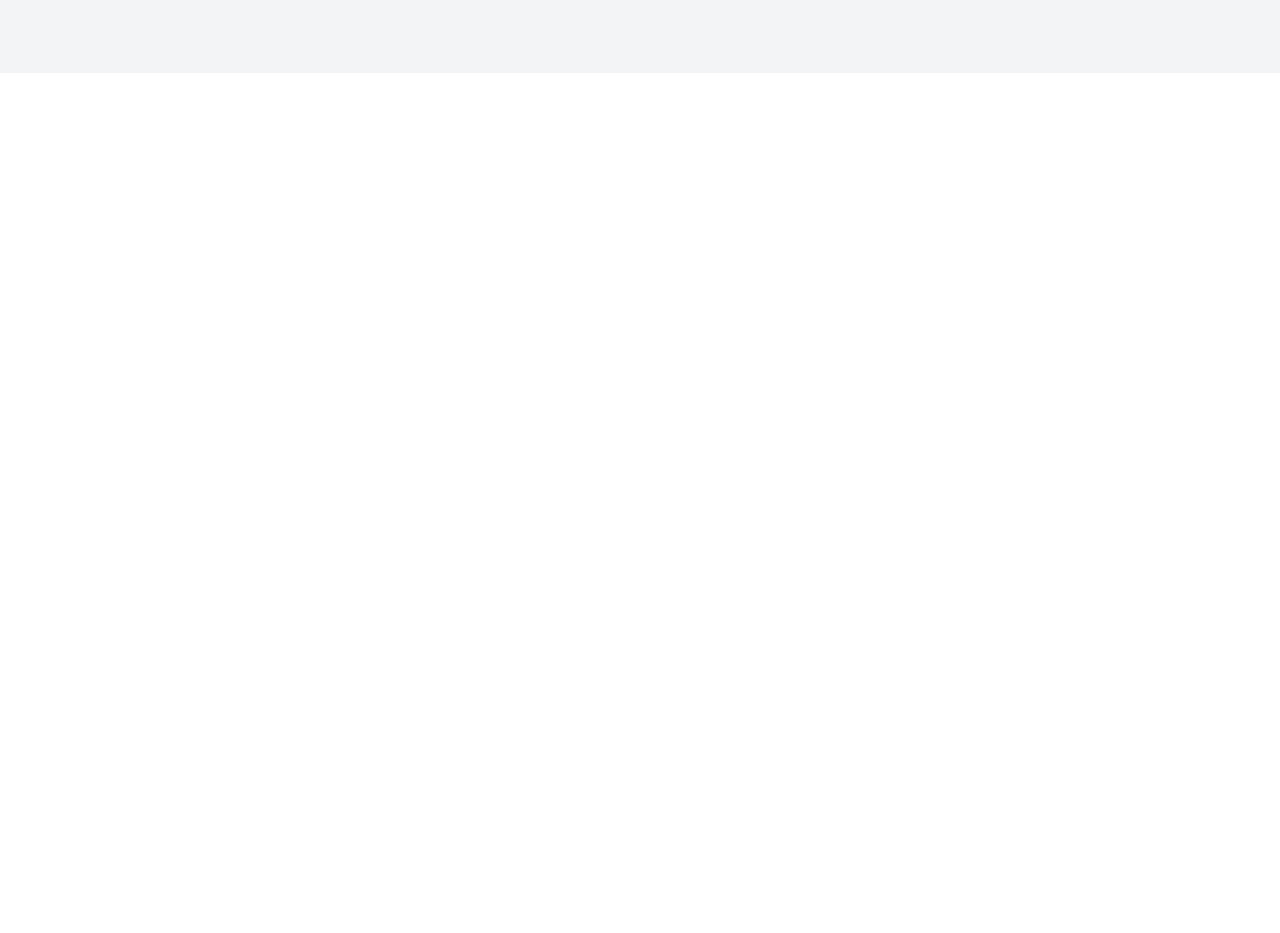
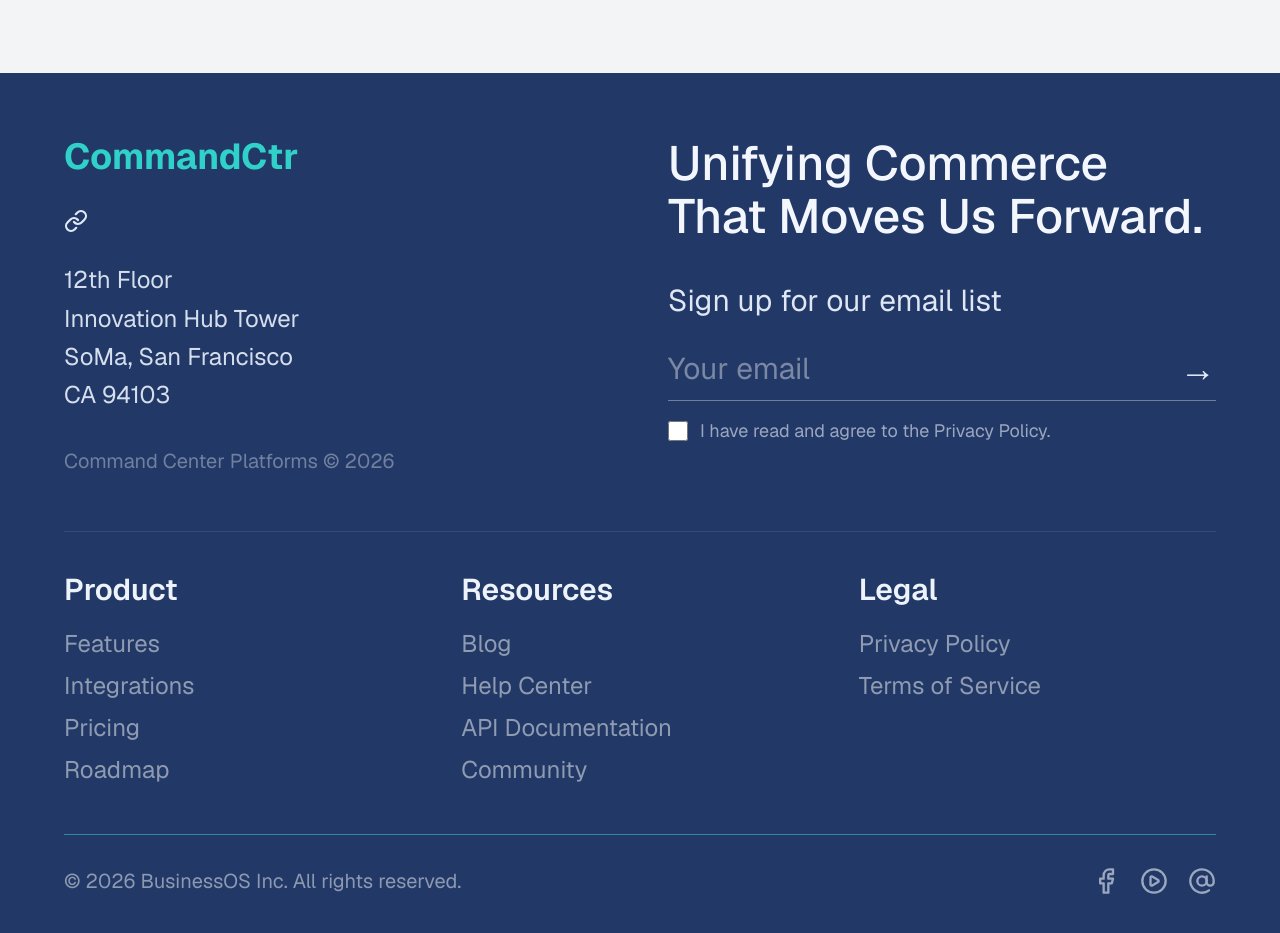
Before and after one commit to Shourov98/siyam-site, a Next.js app: page / in a window 1280 px wide. Shown: the part 5140-6073 px from the top of the page. Before the commit the page ends 5213 px from the top, so only its background shows below. Built offline with nearby package versions, Linux system fonts and the light colour scheme.

Commit message:
feature(footer): design

```diff
--- /dev/null
+++ b/app/components/Footer.tsx
@@ -0,0 +1,124 @@
+import { AtSign, CirclePlay, Facebook, Link as LinkIcon } from "lucide-react";
+
+const productLinks = ["Features", "Integrations", "Pricing", "Roadmap"];
+const resourceLinks = ["Blog", "Help Center", "API Documentation", "Community"];
+const legalLinks = ["Privacy Policy", "Terms of Service"];
+
+export default function Footer() {
+  return (
+    <footer className="bg-[#223867] px-6 py-14 text-[#8f9bb1] sm:px-10 lg:px-16 lg:py-16">
+      <div className="mx-auto w-full max-w-[1400px]">
+        <div className="grid gap-14 lg:grid-cols-2">
+          <div>
+            <h2 className="text-3xl font-bold text-[#2fd1c8] sm:text-4xl">CommandCtr</h2>
+            <LinkIcon className="mt-8 h-6 w-6 text-[#e2e9f7]" strokeWidth={2.2} />
+            <address className="mt-7 not-italic text-xl leading-[1.6] text-[#d5deec] sm:text-2xl">
+              12th Floor
+              <br />
+              Innovation Hub Tower
+              <br />
+              SoMa, San Francisco
+              <br />
+              CA 94103
+            </address>
+            <p className="mt-8 text-lg text-[#71809f] sm:text-xl">Command Center Platforms © 2026</p>
+          </div>
+
+          <div>
+            <h3 className="max-w-[700px] text-4xl font-medium leading-[1.1] text-[#f3f6fc] sm:text-5xl">
+              Unifying Commerce That Moves Us Forward.
+            </h3>
+            <p className="mt-10 text-2xl text-[#dfe6f4] sm:text-3xl">Sign up for our email list</p>
+
+            <div className="mt-8">
+              <label htmlFor="footer-email" className="sr-only">
+                Your email
+              </label>
+              <div className="flex items-center border-b border-[#6f7f9f] pb-3">
+                <input
+                  id="footer-email"
+                  type="email"
+                  placeholder="Your email"
+                  className="w-full bg-transparent text-2xl text-[#dfe6f4] placeholder:text-[#7b88a3] focus:outline-none sm:text-3xl"
+                />
+                <button
+                  type="button"
+                  aria-label="Submit email"
+                  className="text-[#e7edf8] transition hover:text-[#2fd1c8]"
+                >
+                  <span className="text-3xl leading-none sm:text-4xl">→</span>
+                </button>
+              </div>
+            </div>
+
+            <label className="mt-4 flex items-start gap-3 text-base text-[#9ba7bf] sm:text-lg">
+              <input
+                type="checkbox"
+                className="mt-1 h-5 w-5 rounded border border-[#7383a2] bg-transparent accent-[#2fd1c8]"
+              />
+              <span>I have read and agree to the Privacy Policy.</span>
+            </label>
+          </div>
+        </div>
+
+        <div className="mt-14 border-t border-[#344b76] pt-10">
+          <div className="grid gap-10 sm:grid-cols-2 lg:grid-cols-3">
+            <div>
+              <h4 className="text-2xl font-semibold text-[#eef3fb] sm:text-3xl">Product</h4>
+              <ul className="mt-5 space-y-2.5">
+                {productLinks.map((item) => (
+                  <li key={item}>
+                    <a href="#" className="text-lg transition hover:text-[#dce5f5] sm:text-2xl">
+                      {item}
+                    </a>
+                  </li>
+                ))}
+              </ul>
+            </div>
+
+            <div>
+              <h4 className="text-2xl font-semibold text-[#eef3fb] sm:text-3xl">Resources</h4>
+              <ul className="mt-5 space-y-2.5">
+                {resourceLinks.map((item) => (
+                  <li key={item}>
+                    <a href="#" className="text-lg transition hover:text-[#dce5f5] sm:text-2xl">
+                      {item}
+                    </a>
+                  </li>
+                ))}
+              </ul>
+            </div>
+
+            <div>
+              <h4 className="text-2xl font-semibold text-[#eef3fb] sm:text-3xl">Legal</h4>
+              <ul className="mt-5 space-y-2.5">
+                {legalLinks.map((item) => (
+                  <li key={item}>
+                    <a href="#" className="text-lg transition hover:text-[#dce5f5] sm:text-2xl">
+                      {item}
+                    </a>
+                  </li>
+                ))}
+              </ul>
+            </div>
+          </div>
+        </div>
+
+        <div className="mt-12 flex flex-wrap items-center justify-between gap-6 border-t border-[#2d8c9c] pt-8">
+          <p className="text-base text-[#8c99b1] sm:text-xl">© 2026 BusinessOS Inc. All rights reserved.</p>
+          <div className="flex items-center gap-5 text-[#9ba7bf]">
+            <a href="#" aria-label="Facebook" className="transition hover:text-[#dbe5f6]">
+              <Facebook className="h-7 w-7" />
+            </a>
+            <a href="#" aria-label="YouTube" className="transition hover:text-[#dbe5f6]">
+              <CirclePlay className="h-7 w-7" />
+            </a>
+            <a href="#" aria-label="Email" className="transition hover:text-[#dbe5f6]">
+              <AtSign className="h-7 w-7" />
+            </a>
+          </div>
+        </div>
+      </div>
+    </footer>
+  );
+}
--- a/app/page.tsx
+++ b/app/page.tsx
@@ -1,4 +1,5 @@
 import CoreModules from "./components/CoreModules";
+import Footer from "./components/Footer";
 import Features from "./components/Features";
 import Hero from "./components/Hero";
 import Navbar from "./components/Navbar";
@@ -14,6 +15,7 @@ export default function Home() {
       <CoreModules />
       <TestimonialSection />
       <PricingSection />
+      <Footer />
     </div>
   );
 }
```
